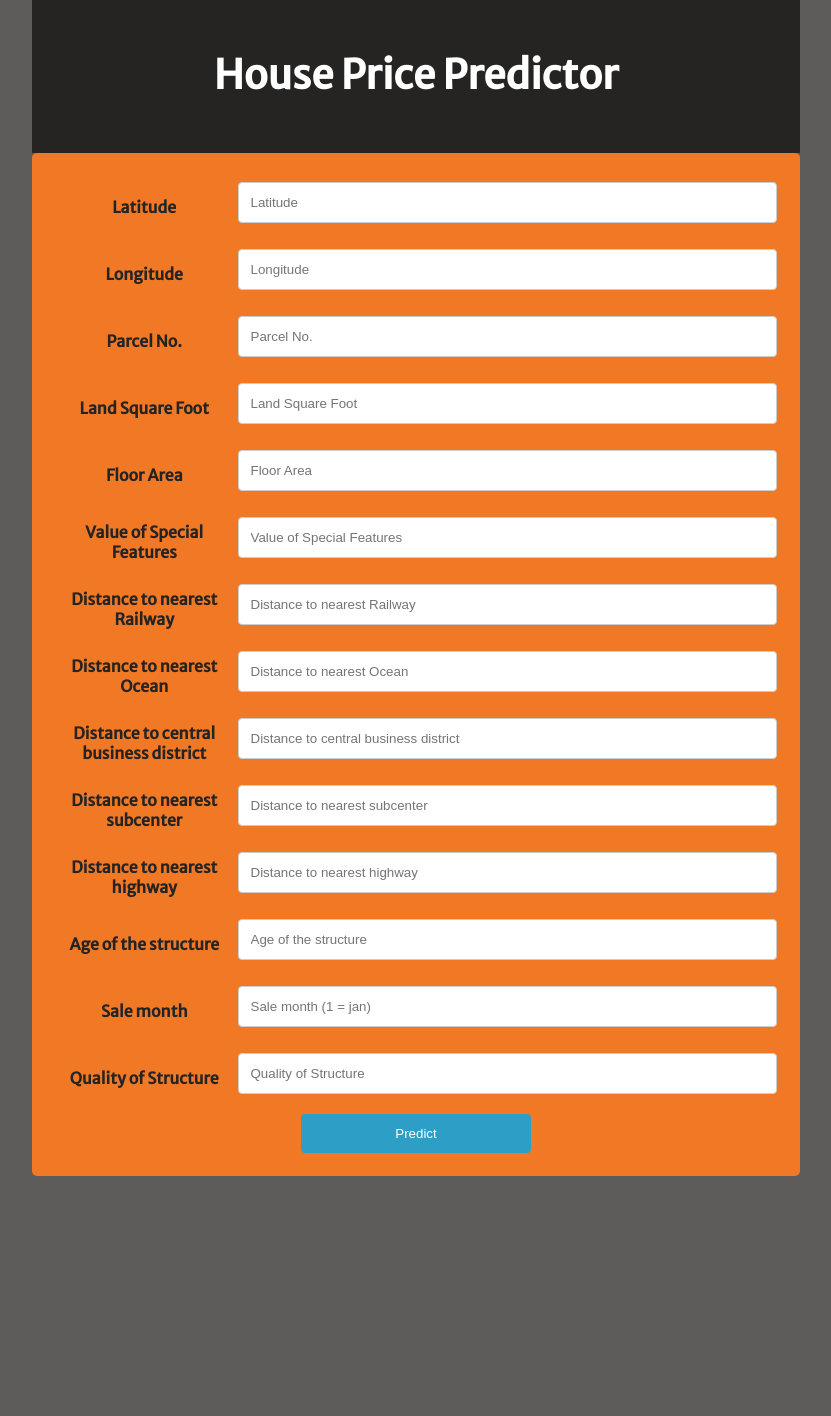
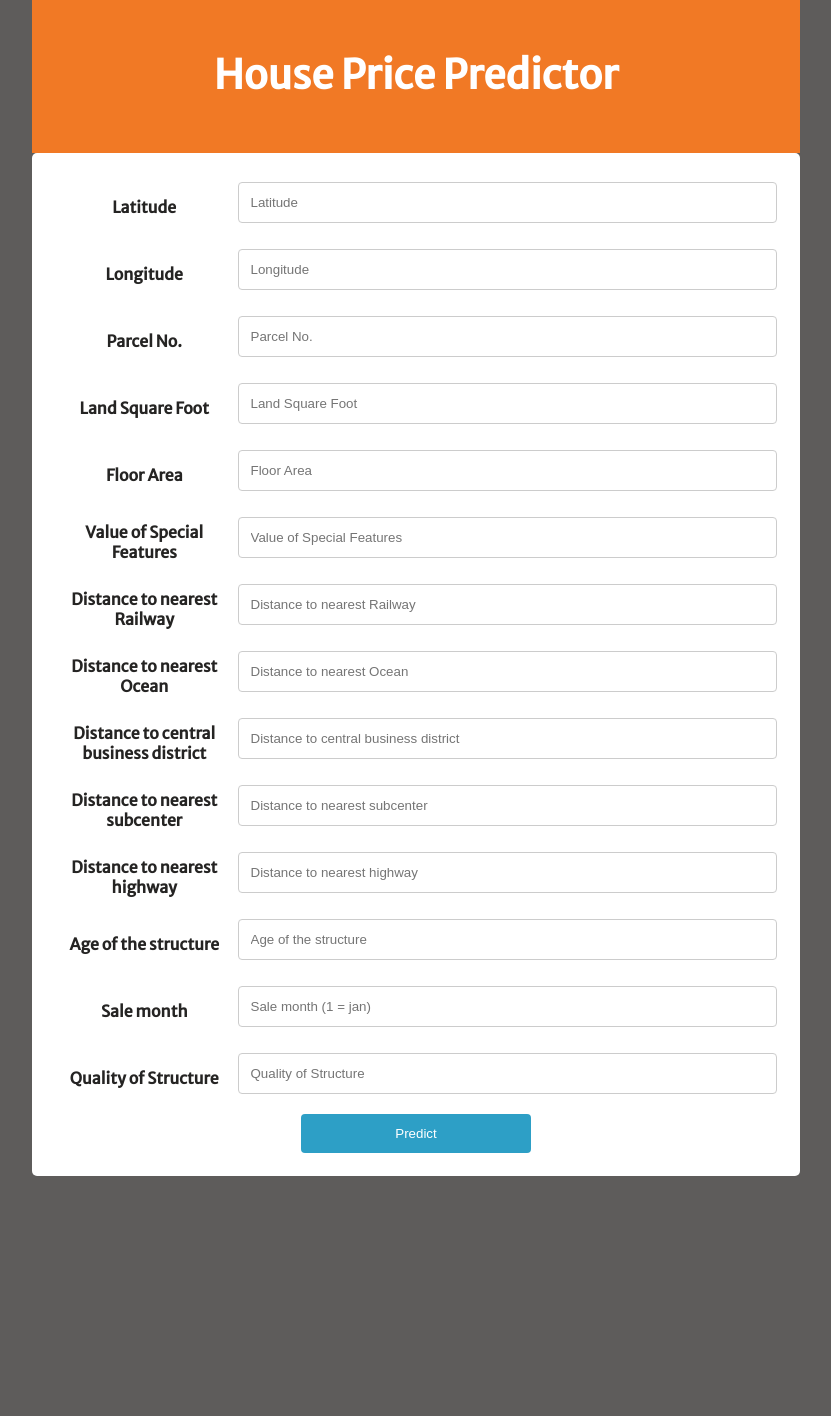
Before and after one commit to abideenn/HousingPricePrediction, a Flask app: page /homepage.html in a window 1280 px wide. Shown: the top 1416 px of the page, without its empty margins (224-1055 px from the left). Run offline with Flask 2, Linux system fonts and the light colour scheme; parts of the project's set-up code (start-up, migrations or seed data) failed here and were passed over.

Commit message:
Update homepage.html

```diff
--- a/templates/homepage.html
+++ b/templates/homepage.html
@@ -13,7 +13,7 @@
     }
 
     .titlemain{
-        background-color: #252423;
+        background-color: #F17925;
         padding: 3%;
 
     }
@@ -24,7 +24,7 @@
     </div>
 
 
-<div style="background-color: #F17925;"class="container">
+<div style="background-color: white;"class="container">
   <form action="/send", name="send_data", method="post">
     <table "background-color: #252423">
 
```
